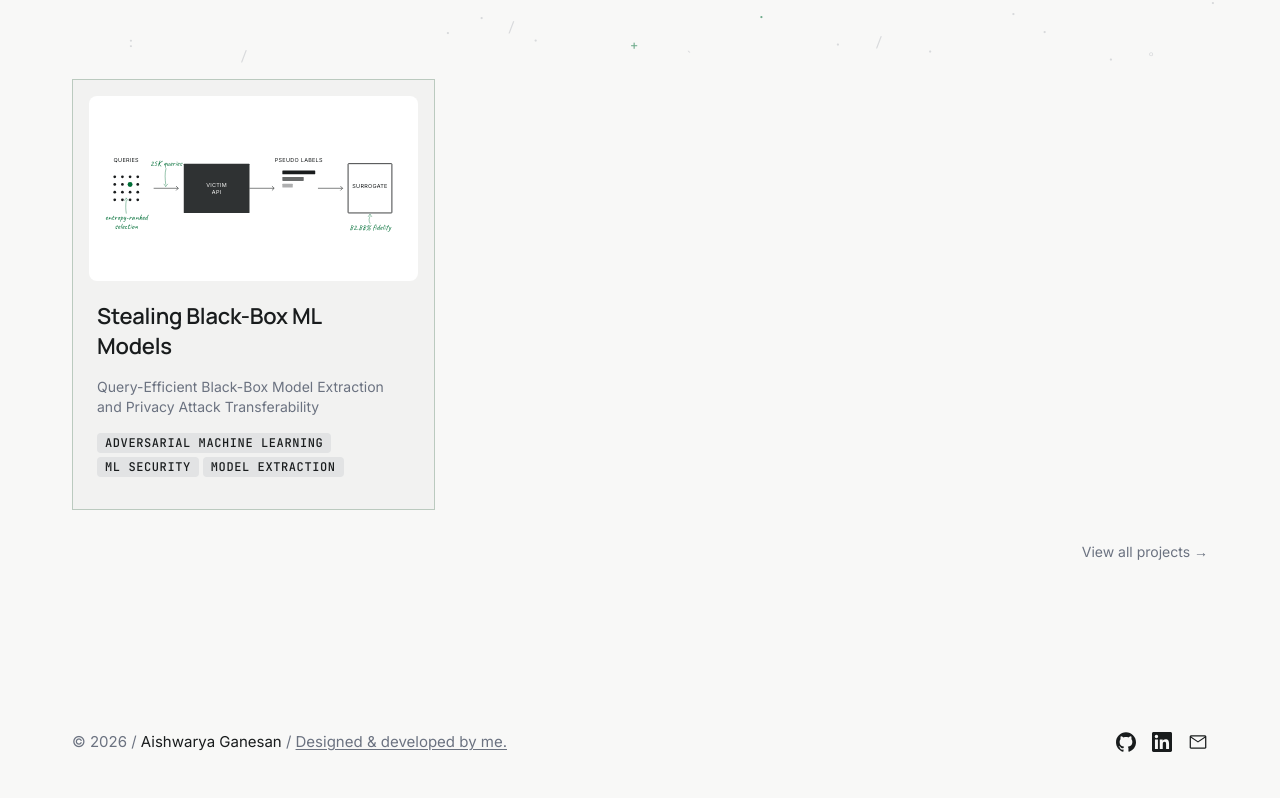
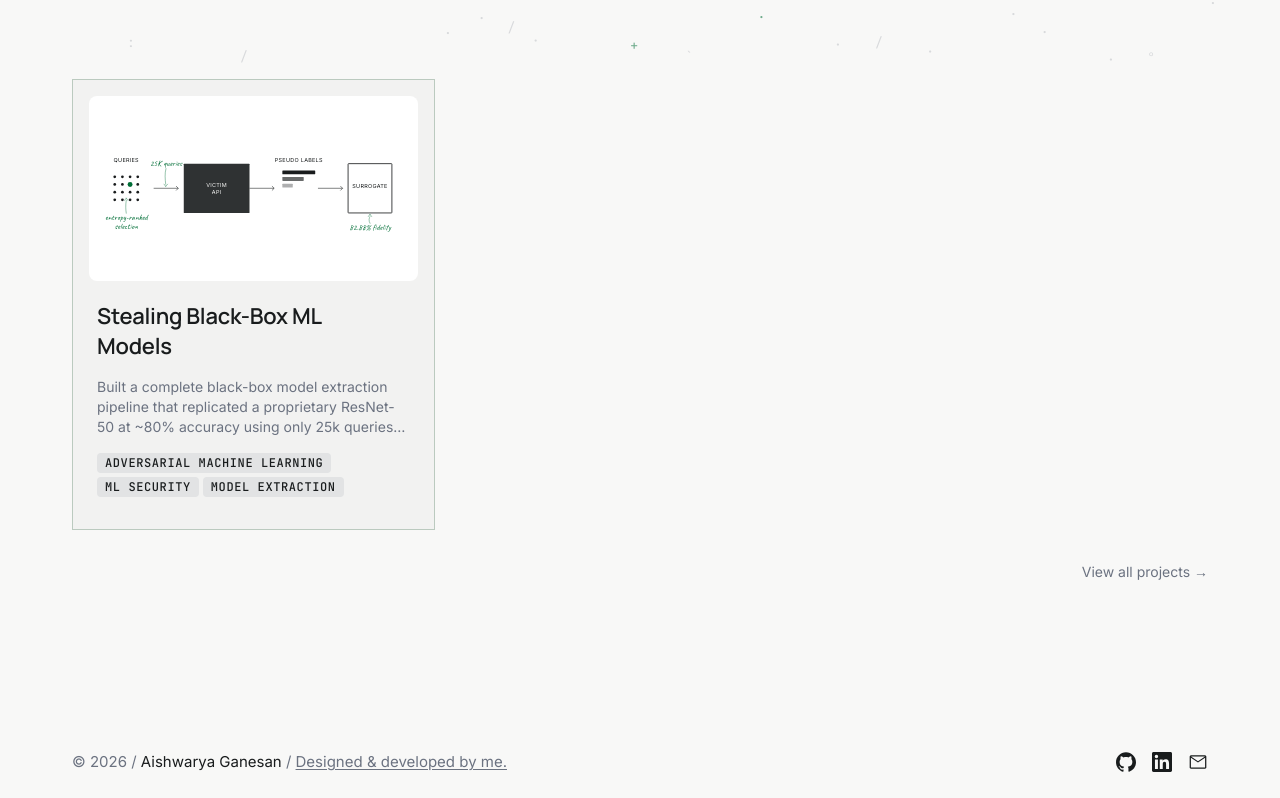
Before and after one commit to 95-ag/ag-portfolio, a Next.js app: page / in a window 1280 px wide. Shown: the part 737-1535 px from the top of the page. Built offline with nearby package versions, Linux system fonts and the light colour scheme.

Commit message:
fix: use summary as primary card description text

```diff
--- a/src/components/project/project-card.tsx
+++ b/src/components/project/project-card.tsx
@@ -28,7 +28,7 @@ export function ProjectCard({
 }: ProjectCardProps) {
   const { slug, frontmatter: fm } = project;
   const CategoryIcon = categoryIcon[fm.projectType];
-  const displayText = fm.subtitle ?? fm.summary;
+  const displayText = fm.summary;
 
   return (
     <Link
```
